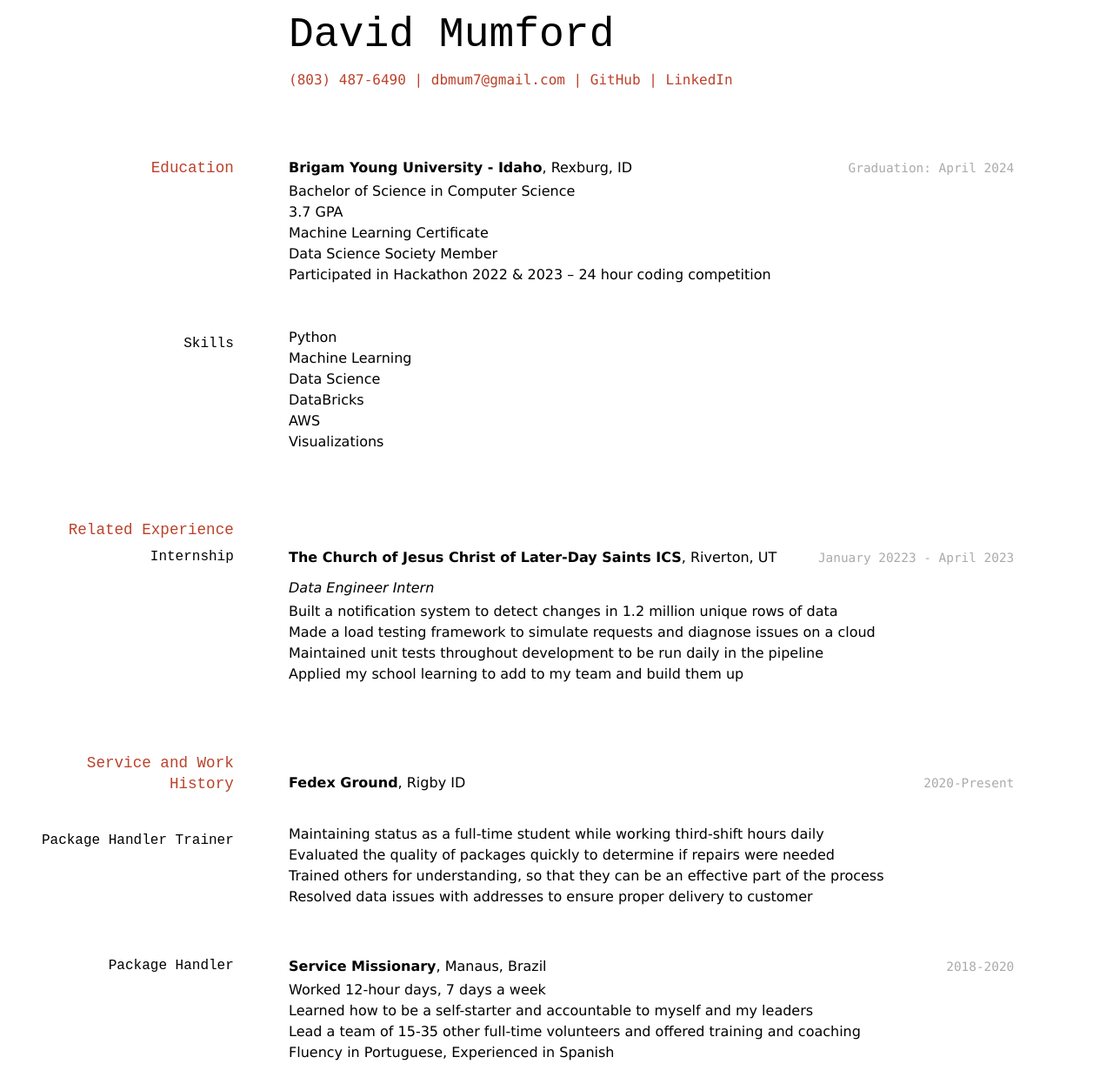
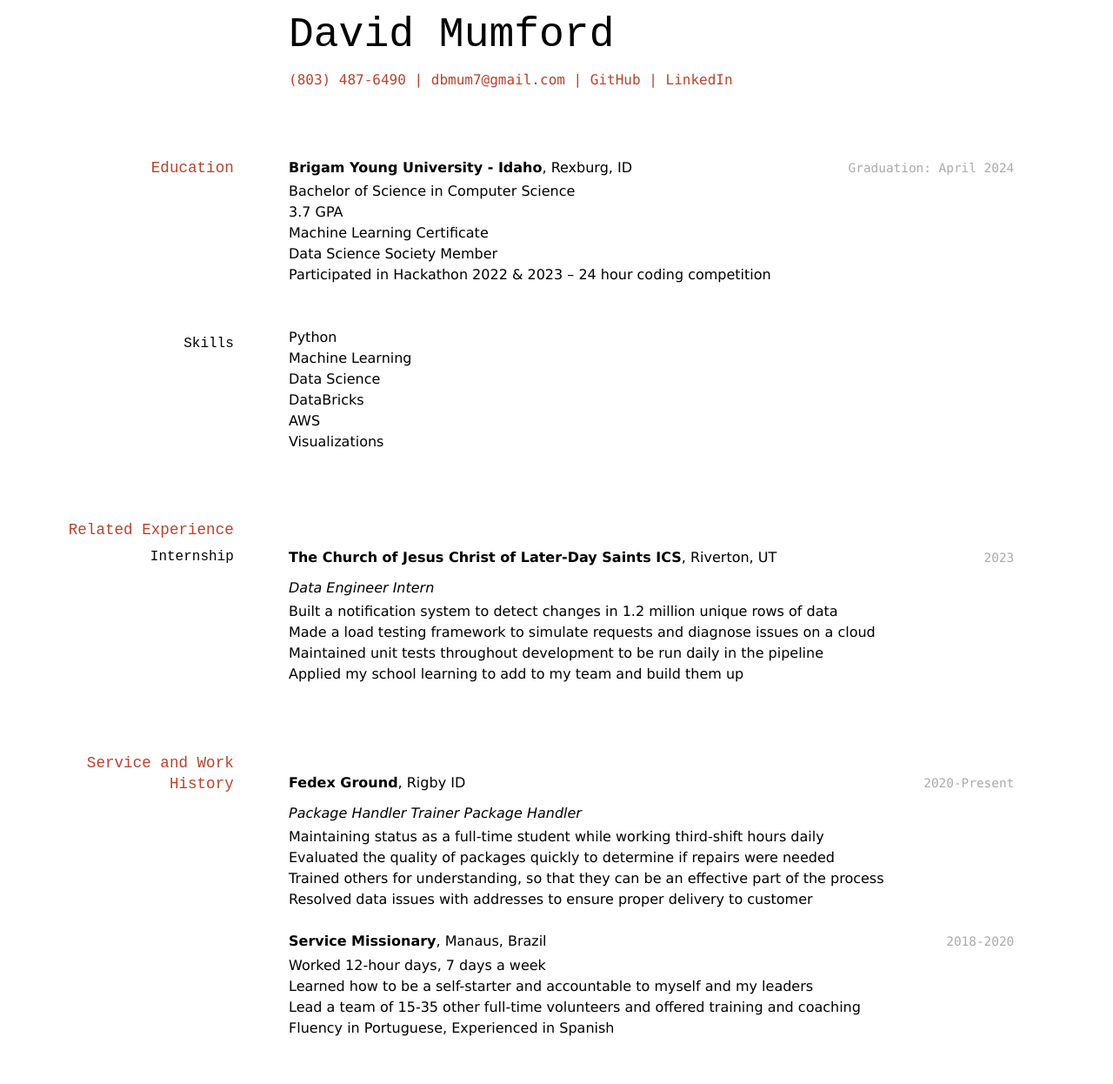
Before and after one commit to dbmum/Mumford-Resume, a Jekyll site: the page built from docs/index.md, in a window 1280 px wide. Shown: the whole page at 87% size. Built offline with Jekyll 4.4.1, drawn with Linux system fonts in a browser that asks for light colours; after the commit the page ends 1218 px from its top, so only the background shows below that.

Commit message:
Update index.md

```diff
--- a/docs/index.md
+++ b/docs/index.md
@@ -37,7 +37,7 @@ __Brigam Young University - Idaho__, Rexburg, ID
 
 ### Internship
 
-`January 20223 - April 2023`
+`2023`
 __The Church of Jesus Christ of Later-Day Saints ICS__, Riverton, UT
 
 _Data Engineer Intern_
@@ -53,14 +53,15 @@ _Data Engineer Intern_
 `2020-Present`
 __Fedex Ground__, Rigby ID
 
-### Package Handler Trainer
+_Package Handler Trainer_
+_Package Handler_
 
 * Maintaining status as a full-time student while working third-shift hours daily
 * Evaluated the quality of packages quickly to determine if repairs were needed
 * Trained others for understanding, so that they can be an effective part of the process
 * Resolved data issues with addresses to ensure proper delivery to customer
 
-### Package Handler
+
 
 
 `2018-2020`
```
